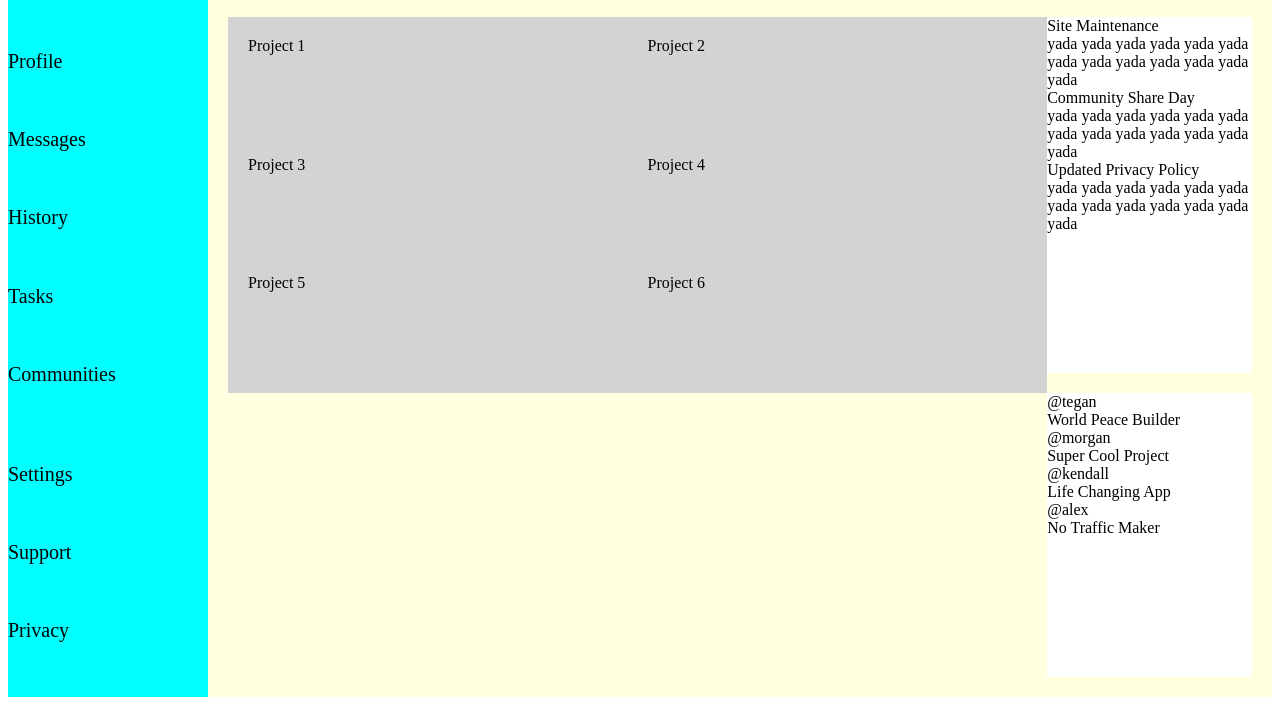
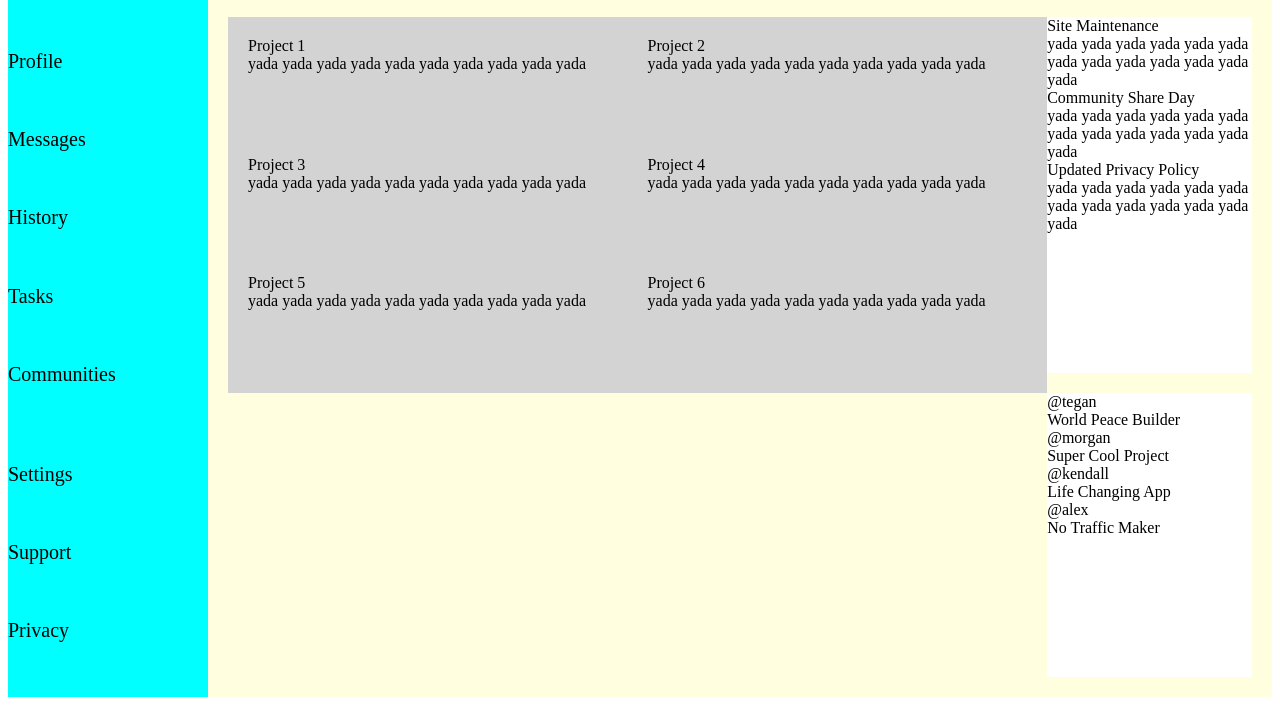
Before and after one commit to Tealrr/admin-dashboard, a website: page index.html in a window 1280 px wide. Shown: the part 111-816 px from the top of the page. Drawn offline with Linux system fonts and the light colour scheme.

Commit message:
Fleshed out the project boxes. Now, the fundamental layout is complete

```diff
--- a/index.html
+++ b/index.html
@@ -46,12 +46,54 @@
         </div>
         <div class="main-content">
             <div class="projects">
-                <div class="project-box">Project 1</div>
-                <div class="project-box">Project 2</div>
-                <div class="project-box">Project 3</div>
-                <div class="project-box">Project 4</div>
-                <div class="project-box">Project 5</div>
-                <div class="project-box">Project 6</div>
+                <div class="project-box">
+                    <div class="project-title">Project 1</div>
+                    <div class="project-desc"> yada yada yada yada yada yada yada yada yada yada</div>
+                    <div class="project-buttons">
+                        <span class="mdi mdi-bookmark-outline"></span>
+
+                    </div>
+                </div>
+                <div class="project-box">
+                    <div class="project-title">Project 2</div>
+                    <div class="project-desc"> yada yada yada yada yada yada yada yada yada yada</div>
+                    <div class="project-buttons">
+                        <span class="mdi mdi-bookmark-outline"></span>
+
+                    </div>
+                </div>
+                <div class="project-box">
+                    <div class="project-title">Project 3</div>
+                    <div class="project-desc"> yada yada yada yada yada yada yada yada yada yada</div>
+                    <div class="project-buttons">
+                        <span class="mdi mdi-bookmark-outline"></span>
+
+                    </div>
+                </div>
+                <div class="project-box">
+                    <div class="project-title">Project 4</div>
+                    <div class="project-desc"> yada yada yada yada yada yada yada yada yada yada</div>
+                    <div class="project-buttons">
+                        <span class="mdi mdi-bookmark-outline"></span>
+
+                    </div>
+                </div>
+                <div class="project-box">
+                    <div class="project-title">Project 5</div>
+                    <div class="project-desc"> yada yada yada yada yada yada yada yada yada yada</div>
+                    <div class="project-buttons">
+                        <span class="mdi mdi-bookmark-outline"></span>
+
+                    </div>
+                </div>
+                <div class="project-box">
+                    <div class="project-title">Project 6</div>
+                    <div class="project-desc"> yada yada yada yada yada yada yada yada yada yada</div>
+                    <div class="project-buttons">
+                        <span class="mdi mdi-bookmark-outline"></span>
+
+                    </div>
+                </div>
             </div>
             <div class="announcements">
                 <div class="announcement">
```
Also changed, not shown: package.json (added, +7 -0 lines), 1 other file.
